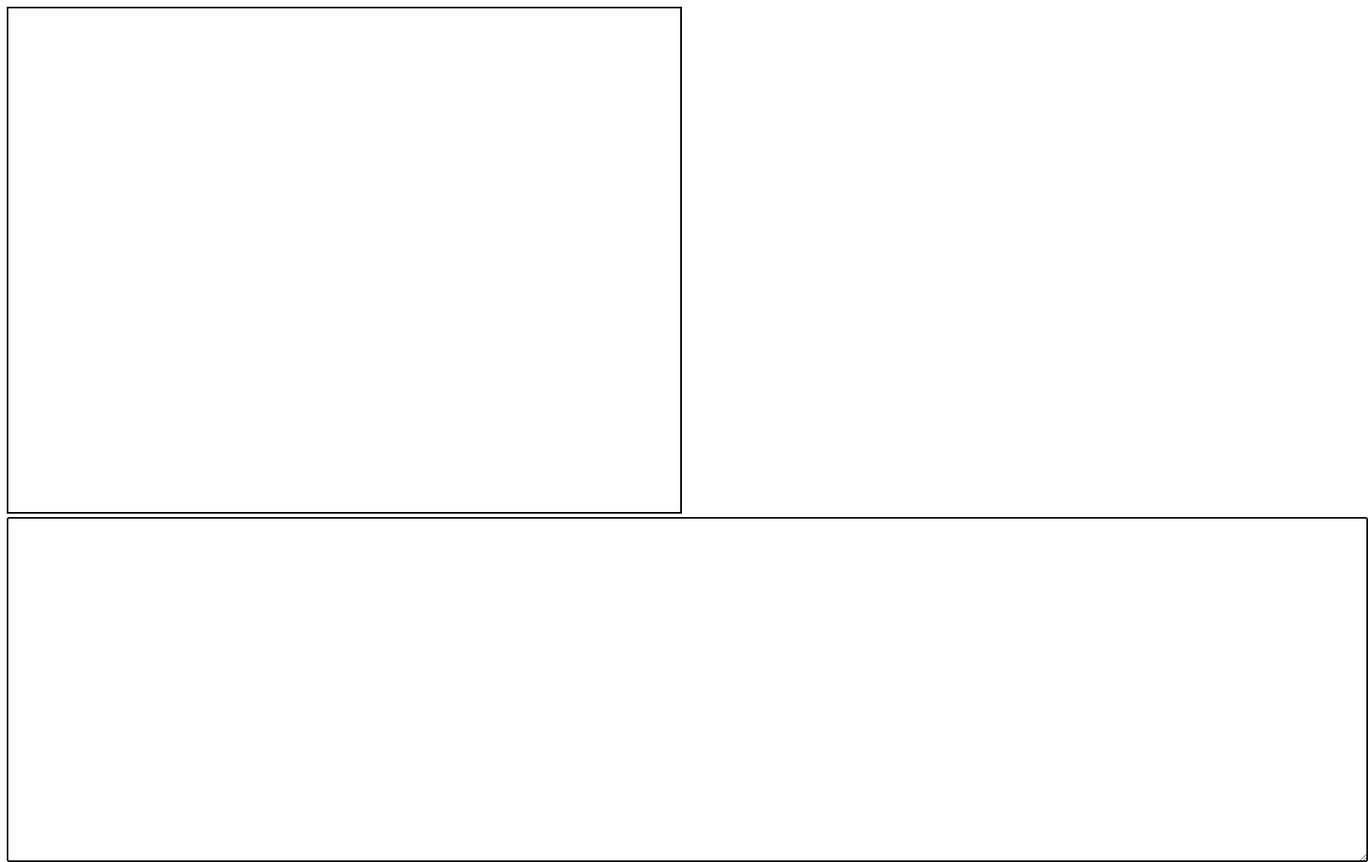
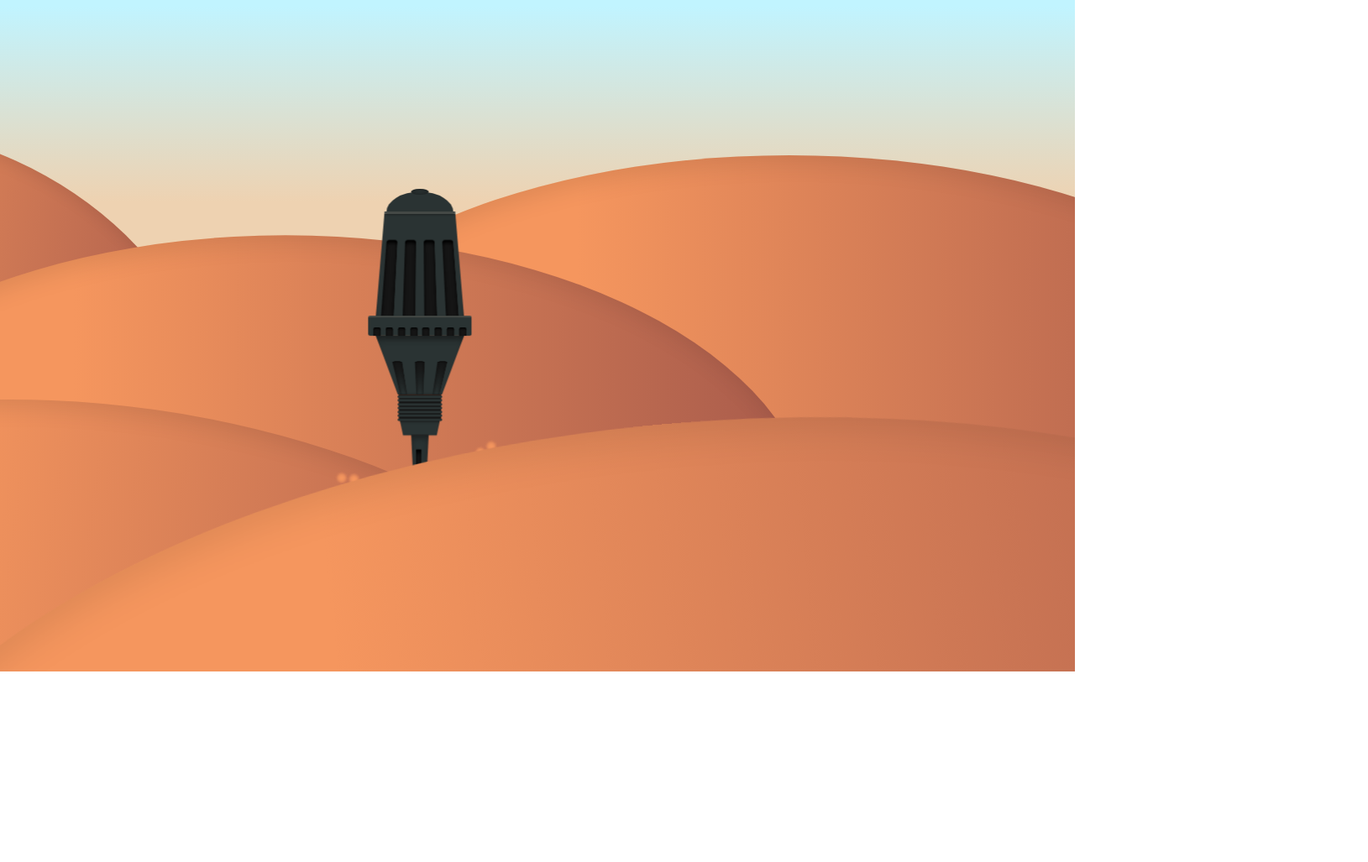
Before and after one commit to materokatti/visual-practice, a plain HTML site: page index.html in a window 1280 px wide. Shown: the whole page at 84% size, 1629 px wide, since content can reach past the window. After the commit the page ends 800 px from the top, so only its background shows below. Drawn offline with Linux system fonts and the light colour scheme.

Commit message:
Test : Dune thumper by https://codepen.io/gibsonmurray/pen/MWRJajj

```diff
--- a/index.html
+++ b/index.html
@@ -3,14 +3,116 @@
   <head>
     <title>Canvas Drawing</title>
     <script src="draw.js"></script>
+    <link rel="stylesheet" href="style.css" />
   </head>
   <body>
-    <canvas
-      id="drawingCanvas"
-      width="800"
-      height="600"
-      style="border: 2.5px solid #000"
-    ></canvas>
-    <textarea autofocus rows="27" cols="200"> </textarea>
+    <main class="center-cols">
+      <div class="w1 worm center-rows">
+        <div class="cloud"></div>
+        <div class="cloud"></div>
+        <div class="cloud"></div>
+        <div class="cloud"></div>
+        <div class="cloud"></div>
+        <div class="cloud"></div>
+        <div class="cloud"></div>
+        <div class="cloud"></div>
+        <div class="cloud"></div>
+        <div class="cloud"></div>
+      </div>
+
+      <div class="w2 worm center-rows">
+        <div class="cloud"></div>
+        <div class="cloud"></div>
+        <div class="cloud"></div>
+        <div class="cloud"></div>
+        <div class="cloud"></div>
+        <div class="cloud"></div>
+        <div class="cloud"></div>
+        <div class="cloud"></div>
+        <div class="cloud"></div>
+        <div class="cloud"></div>
+      </div>
+
+      <div class="dune dune5"></div>
+      <div class="dune dune6"></div>
+      <div class="dune dune4"></div>
+      <div class="dune dune3"></div>
+      <div class="dune dune2"></div>
+
+      <div class="thumper center-cols">
+        <div class="extender center-cols">
+          <div class="clip"></div>
+          <div class="bridge"></div>
+        </div>
+
+        <div class="head center-cols">
+          <div class="tip center-cols">
+            <div class="end"></div>
+          </div>
+          <div class="cylinder center-cols">
+            <div class="bezels">
+              <div class="bezel"></div>
+              <div class="bezel"></div>
+              <div class="bezel"></div>
+              <div class="bezel"></div>
+            </div>
+          </div>
+        </div>
+
+        <div class="base center-cols">
+          <div class="lip center-cols">
+            <div class="bezels">
+              <div class="bezel"></div>
+              <div class="bezel"></div>
+              <div class="bezel"></div>
+              <div class="bezel"></div>
+              <div class="bezel"></div>
+              <div class="bezel"></div>
+              <div class="bezel"></div>
+              <div class="bezel"></div>
+            </div>
+          </div>
+          <div class="cone center-cols">
+            <div class="bezels center-rows">
+              <div class="bezel"></div>
+              <div class="bezel"></div>
+              <div class="bezel"></div>
+            </div>
+          </div>
+          <div class="threads center-cols">
+            <div class="thread"></div>
+            <div class="thread"></div>
+            <div class="thread"></div>
+            <div class="thread"></div>
+            <div class="thread"></div>
+            <div class="thread"></div>
+            <div class="thread"></div>
+          </div>
+          <div class="tail"></div>
+        </div>
+        <div class="spike center-cols">
+          <div class="bezel"></div>
+        </div>
+      </div>
+
+      <div class="dust center-rows">
+        <div class="particle"></div>
+        <div class="particle"></div>
+        <div class="particle"></div>
+        <div class="particle"></div>
+        <div class="particle"></div>
+        <div class="particle"></div>
+        <div class="particle"></div>
+        <div class="particle"></div>
+        <div class="particle"></div>
+        <div class="particle"></div>
+        <div class="particle"></div>
+        <div class="particle"></div>
+        <div class="particle"></div>
+        <div class="particle"></div>
+      </div>
+
+      <div class="dune dune1"></div>
+    </main>
   </body>
 </html>
--- /dev/null
+++ b/style.css
@@ -0,0 +1,437 @@
+:root {
+  --thumper-base: #2a3333;
+  --thumper-shadow-a: #141414a0;
+  --thumper-shadow: #151515;
+  --thumper-highlight: #5f605b80;
+  --thumper-dark: #0e0e0e;
+  --sand-light: #f5965e;
+  --sand-dark: #a75a4b;
+}
+
+* {
+  padding: 0;
+  margin: 0;
+  box-sizing: border-box;
+}
+
+.center-cols {
+  display: flex;
+  justify-content: center;
+  align-items: center;
+  flex-direction: column;
+}
+
+.center-rows {
+  display: flex;
+  justify-content: center;
+  align-items: center;
+}
+
+main {
+  position: relative;
+  overflow: hidden;
+  height: 100vh;
+  width: 100vw;
+  background: linear-gradient(#c1f4ff 1%, #eed2b1 30%);
+}
+
+.dune {
+  position: absolute;
+  background: linear-gradient(
+    90deg,
+    var(--sand-light) 30%,
+    var(--sand-dark) 100%
+  );
+  border-radius: 100%;
+  box-shadow: inset 10px 10px 50px rgba(0, 0, 0, 0.1);
+  width: 2100px;
+}
+
+.dune1 {
+  aspect-ratio: 2;
+  scale: 1;
+  translate: 200px 628px;
+  rotate: -5deg;
+}
+
+.dune2 {
+  aspect-ratio: 2;
+  translate: -500px 400px;
+  scale: 0.6;
+  rotate: 8deg;
+}
+
+.dune3 {
+  aspect-ratio: 1.8;
+  translate: -300px 230px;
+  scale: 0.6;
+  rotate: 0deg;
+}
+
+.dune4 {
+  aspect-ratio: 1.2;
+  translate: -800px 100px;
+  scale: 0.4;
+  rotate: 10deg;
+}
+
+.dune5 {
+  aspect-ratio: 2;
+  translate: 300px 100px;
+  scale: 0.6;
+}
+
+.dune6 {
+  aspect-ratio: 2;
+  translate: 1100px 200px;
+  scale: 0.4;
+}
+
+.thumper {
+  position: absolute;
+  scale: 0.7;
+  transform: translate(-200px, -210px);
+
+  .head {
+    position: absolute;
+    animation: thump 1.8s infinite ease-in-out;
+
+    .tip {
+      position: absolute;
+      width: 114px;
+      height: 70px;
+      background-color: var(--thumper-base);
+      border-radius: 100%;
+
+      .end {
+        position: absolute;
+        height: 10px;
+        width: 30px;
+        border-radius: 100%;
+        background-color: var(--thumper-base);
+        box-shadow: inset 0 0 6px 1px var(--thumper-shadow-a);
+        transform: translateY(-35px);
+      }
+    }
+
+    .cylinder {
+      position: absolute;
+      width: 150px;
+      height: 180px;
+      background-color: var(--thumper-base);
+      translate: 0px 88px;
+      clip-path: polygon(10% 0%, 90% 0%, 100% 100%, 0% 100%);
+      border-top: 5px solid var(--thumper-highlight);
+      box-shadow: inset 0 0 3px 1px var(--thumper-shadow-a);
+      justify-content: flex-end;
+      border-radius: 0 0 2px 2px;
+
+      .bezels {
+        display: flex;
+        justify-content: space-evenly;
+        align-items: center;
+        width: 100%;
+        perspective: 300px;
+        transform-style: preserve-3d;
+
+        .bezel {
+          height: 140px;
+          width: 20px;
+          background-color: var(--thumper-shadow);
+          transform: rotateX(20deg);
+          border-radius: 5px 5px 0 0;
+          box-shadow: inset 0px 6px 6px black;
+        }
+      }
+    }
+  }
+
+  .extender {
+    position: absolute;
+    transform: translateY(127px);
+
+    .clip {
+      height: 40px;
+      width: 50px;
+      background-color: var(--thumper-base);
+      border-bottom: 2px solid var(--thumper-shadow);
+      box-shadow: inset 0 -5px 6px var(--thumper-shadow-a);
+      border-radius: 0 0 2px 2px;
+    }
+
+    .bridge {
+      height: 60px;
+      width: 40px;
+      background-color: var(--thumper-base);
+      border-top: 2px solid var(--thumper-highlight);
+      box-shadow: inset 0 5px 6px var(--thumper-shadow-a);
+    }
+  }
+
+  .base {
+    position: absolute;
+    transform: translateY(193px);
+
+    .lip {
+      position: absolute;
+      width: 176px;
+      height: 34px;
+      background-color: var(--thumper-base);
+      justify-content: flex-end;
+      border-radius: 3px;
+      overflow: hidden;
+      border-top: 3px solid var(--thumper-highlight);
+
+      .bezels {
+        display: flex;
+        justify-content: space-evenly;
+        align-items: center;
+        width: 100%;
+
+        .bezel {
+          height: 14px;
+          width: 12px;
+          background-color: var(--thumper-shadow);
+          border-radius: 3px 3px 0 0;
+          box-shadow: inset 0px 2px 3px black;
+        }
+      }
+    }
+
+    .cone {
+      height: 100px;
+      width: 150px;
+      background-color: var(--thumper-base);
+      transform: translateY(67px);
+      clip-path: polygon(0% 0%, 100% 0%, 75% 100%, 25% 100%);
+      box-shadow: inset 0px 6px 10px var(--thumper-shadow-a);
+      justify-content: flex-end;
+
+      .bezels {
+        width: 100%;
+        perspective: 700px;
+        transform-style: preserve-3d;
+        gap: 18px;
+
+        .bezel {
+          height: 260px;
+          width: 14px;
+          background: linear-gradient(
+            180deg,
+            var(--thumper-shadow),
+            var(--thumper-base)
+          );
+          border-radius: 200px 200px 0 0;
+          box-shadow: inset 0px 6px 6px var(--thumper-dark);
+          transform: translateY(107px) rotateX(-69deg);
+        }
+      }
+    }
+
+    .threads {
+      position: absolute;
+      height: 45px;
+      width: 72px;
+      background-color: var(--thumper-shadow);
+      transform: translateY(139px);
+      justify-content: space-between;
+      border-top: 2px solid var(--thumper-shadow);
+
+      .thread {
+        background-color: var(--thumper-base);
+        height: 4px;
+        width: 76px;
+        border-radius: 2px;
+      }
+    }
+
+    .tail {
+      position: absolute;
+      height: 26px;
+      width: 68px;
+      background-color: var(--thumper-base);
+      transform: translateY(174px);
+      box-shadow: inset 0px 3px 3px var(--thumper-shadow-a);
+      clip-path: polygon(0% 0%, 100% 0%, 92% 100%, 8% 100%);
+    }
+  }
+
+  .spike {
+    position: absolute;
+    height: 300px;
+    width: 30px;
+    background-color: var(--thumper-base);
+    clip-path: polygon(0% 0%, 100% 0%, 50% 100%);
+    transform: translateY(528px);
+    box-shadow: inset 0px 6px 10px var(--thumper-shadow-a);
+    perspective: 800px;
+
+    .bezel {
+      height: 250px;
+      width: 10px;
+      background-color: var(--thumper-shadow);
+      clip-path: polygon(0% 0%, 100% 0%, 50% 100%);
+      transform: translateX(-2px);
+      border-radius: 2px;
+      box-shadow: inset 0px 6px 6px black;
+    }
+  }
+}
+
+.dust {
+  position: absolute;
+  rotate: -12deg;
+  translate: -140px 170px;
+
+  .particle {
+    aspect-ratio: 1;
+    width: 14px;
+    background-color: var(--sand-light);
+    box-shadow: inset 0 0 5px var(--sand-dark);
+    border-radius: 9999px;
+    animation: sand-wave 1.8s infinite ease-in-out;
+  }
+
+  .particle:nth-child(7),
+  .particle:nth-child(8) {
+    animation-delay: 0.55s;
+  }
+  .particle:nth-child(6),
+  .particle:nth-child(9) {
+    animation-delay: 0.6s;
+  }
+  .particle:nth-child(5),
+  .particle:nth-child(10) {
+    animation-delay: 0.65s;
+  }
+  .particle:nth-child(4),
+  .particle:nth-child(11) {
+    animation-delay: 0.7s;
+  }
+  .particle:nth-child(3),
+  .particle:nth-child(12) {
+    animation-delay: 0.75s;
+  }
+  .particle:nth-child(2),
+  .particle:nth-child(13) {
+    animation-delay: 0.8s;
+  }
+  .particle:nth-child(1),
+  .particle:nth-child(14) {
+    animation-delay: 0.85s;
+  }
+}
+
+.worm {
+  position: absolute;
+  translate: 50px -146px;
+  rotate: -11deg;
+
+  .cloud {
+    aspect-ratio: 1;
+    width: 40px;
+    background-color: var(--sand-dark);
+    box-shadow: inset 0 0 10px var(--thumper-shadow-a);
+    border-radius: 9999px;
+    animation: worm 14s infinite ease-in-out;
+    margin-right: -10px;
+  }
+}
+
+.w1 {
+  .cloud:nth-child(1) {
+    animation-delay: 2s;
+  }
+  .cloud:nth-child(2) {
+    animation-delay: 2.1s;
+  }
+  .cloud:nth-child(3) {
+    animation-delay: 2.2s;
+  }
+  .cloud:nth-child(4) {
+    animation-delay: 2.3s;
+  }
+  .cloud:nth-child(5) {
+    animation-delay: 2.4s;
+  }
+  .cloud:nth-child(6) {
+    animation-delay: 2.5s;
+  }
+  .cloud:nth-child(7) {
+    animation-delay: 2.6s;
+  }
+  .cloud:nth-child(8) {
+    animation-delay: 2.7s;
+  }
+  .cloud:nth-child(9) {
+    animation-delay: 2.8s;
+  }
+  .cloud:nth-child(10) {
+    animation-delay: 2.9s;
+  }
+}
+
+.w2 {
+  .cloud:nth-child(10) {
+    animation-delay: 9s;
+  }
+  .cloud:nth-child(9) {
+    animation-delay: 9.1s;
+  }
+  .cloud:nth-child(8) {
+    animation-delay: 9.2s;
+  }
+  .cloud:nth-child(7) {
+    animation-delay: 9.3s;
+  }
+  .cloud:nth-child(6) {
+    animation-delay: 9.4s;
+  }
+  .cloud:nth-child(5) {
+    animation-delay: 9.5s;
+  }
+  .cloud:nth-child(4) {
+    animation-delay: 9.6s;
+  }
+  .cloud:nth-child(3) {
+    animation-delay: 9.7s;
+  }
+  .cloud:nth-child(2) {
+    animation-delay: 9.8s;
+  }
+  .cloud:nth-child(1) {
+    animation-delay: 9.9s;
+  }
+}
+
+@keyframes thump {
+  0%,
+  60% {
+    transform: translateY(0);
+  }
+  25%,
+  50% {
+    transform: translateY(-100px);
+  }
+}
+
+@keyframes sand-wave {
+  25%,
+  40% {
+    transform: translateY(0);
+  }
+  30% {
+    transform: translateY(-20px);
+  }
+}
+
+@keyframes worm {
+  0%,
+  43%,
+  57% {
+    transform: translateY(0);
+  }
+  50% {
+    transform: translateY(-34px);
+  }
+}
```
